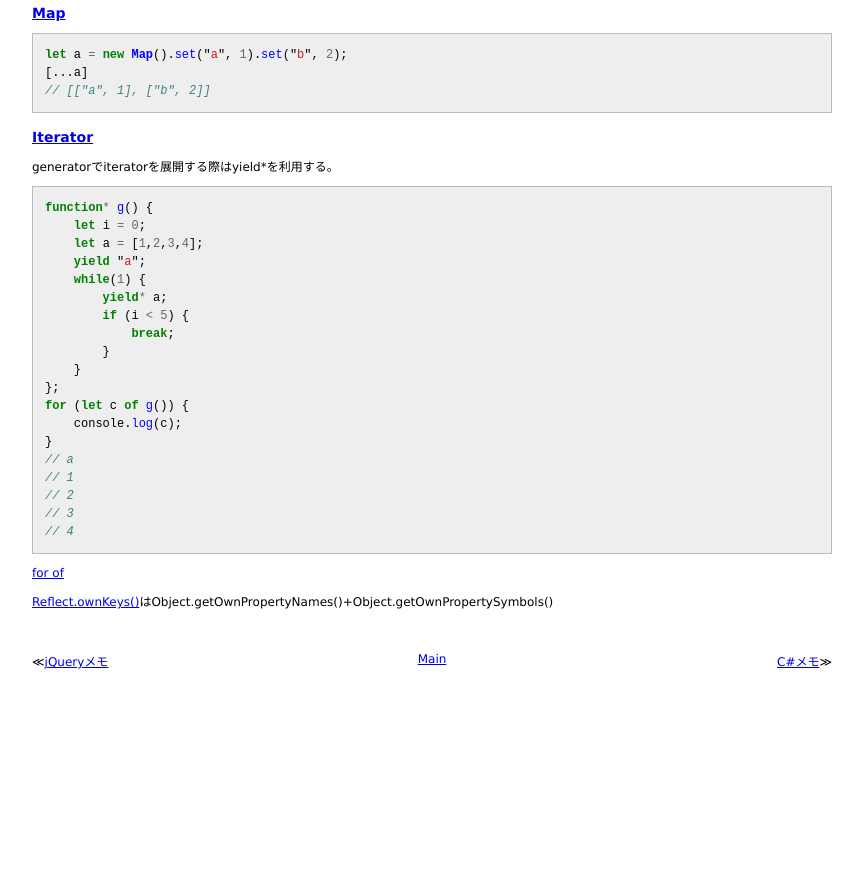
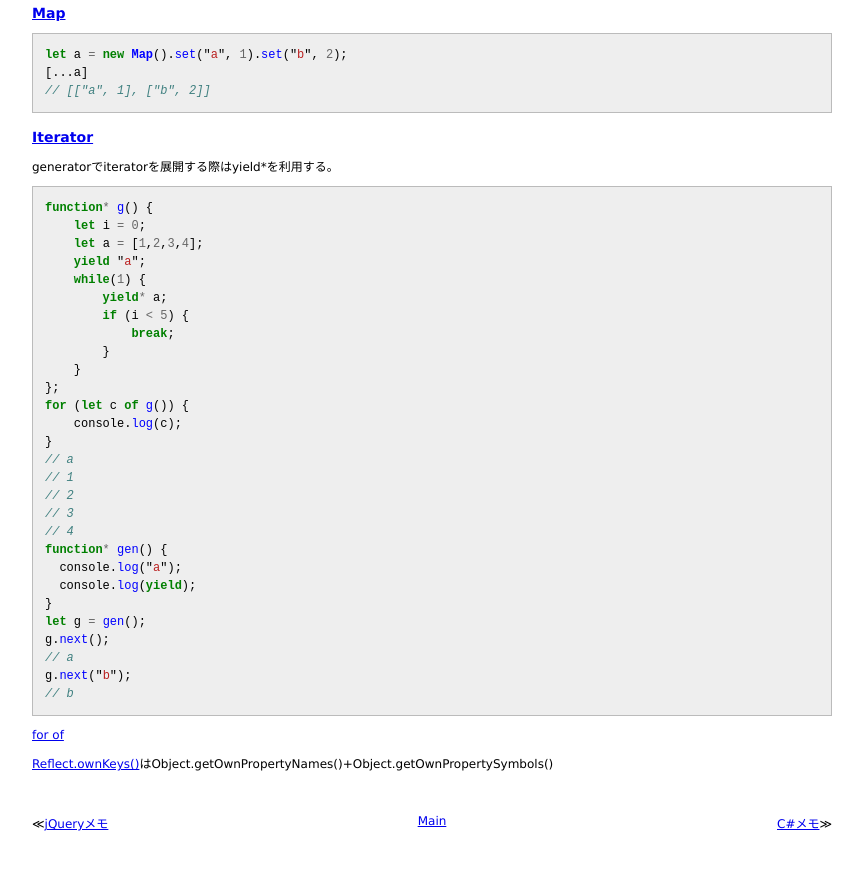
Before and after one commit to 38elements/38elements.github.com, a Jekyll site: the page built from _posts/2014-10-22-es6.md, in a window 1280 px wide and 900 px high, scrolled down 2899 px. Shown: the top 870 px of the window, without its empty margins (208-1071 px from the left). Built offline with Jekyll 4.4.1, drawn with Linux system fonts in a browser that asks for light colours; Markdown is read by kramdown in place of the engine named in the settings; before the commit the page ends 3637 px from its top, so only the background shows below that.

Commit message:
Update 2014-10-22-es6.md

```diff
--- a/_posts/2014-10-22-es6.md
+++ b/_posts/2014-10-22-es6.md
@@ -189,6 +189,15 @@ for (let c of g()) {
 // 2
 // 3
 // 4
+function* gen() {
+  console.log("a");
+  console.log(yield);
+}
+let g = gen();
+g.next();
+// a
+g.next("b");
+// b
 {% endhighlight %}
 [for of](https://developer.mozilla.org/en/docs/Web/JavaScript/Reference/Statements/for...of)
 
```
